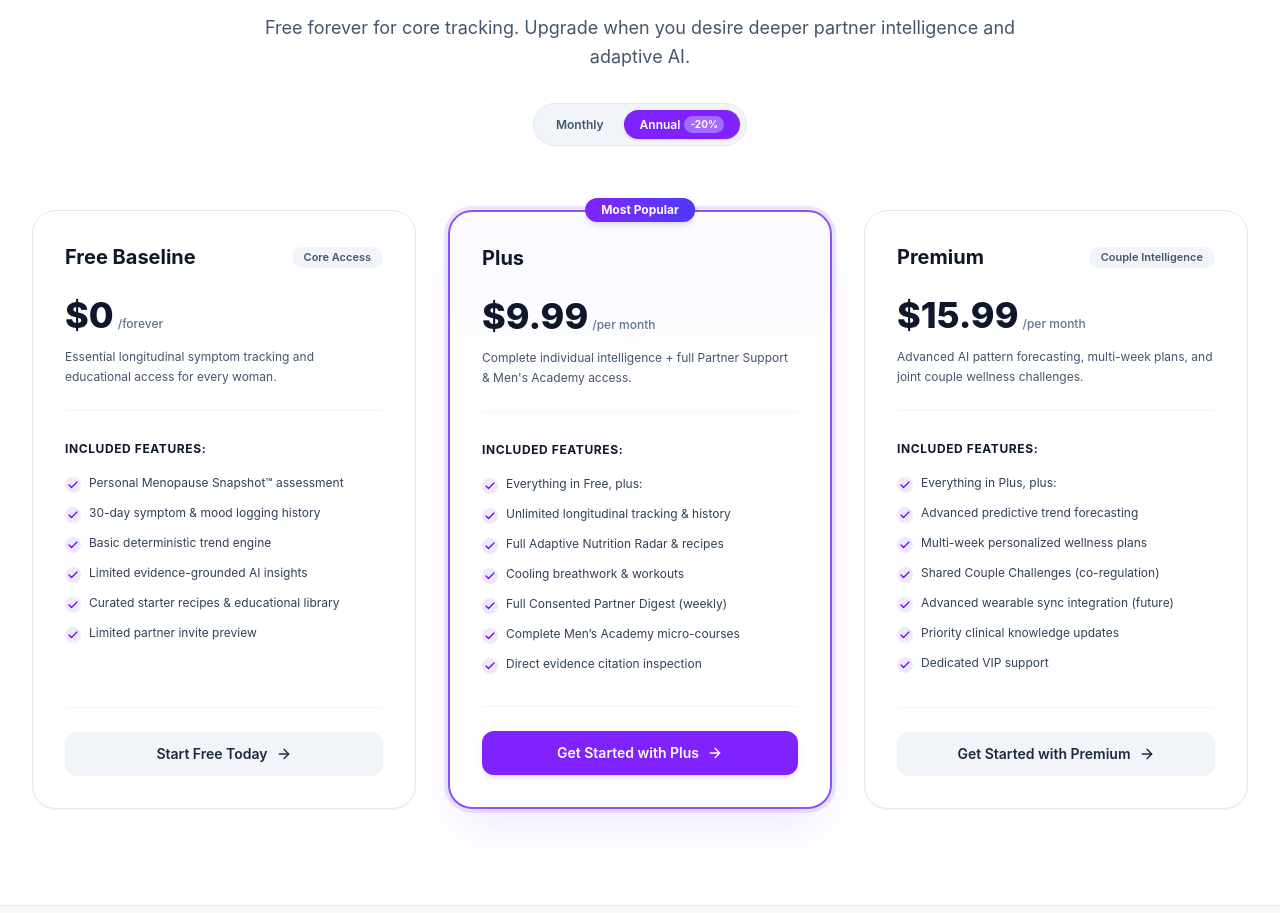
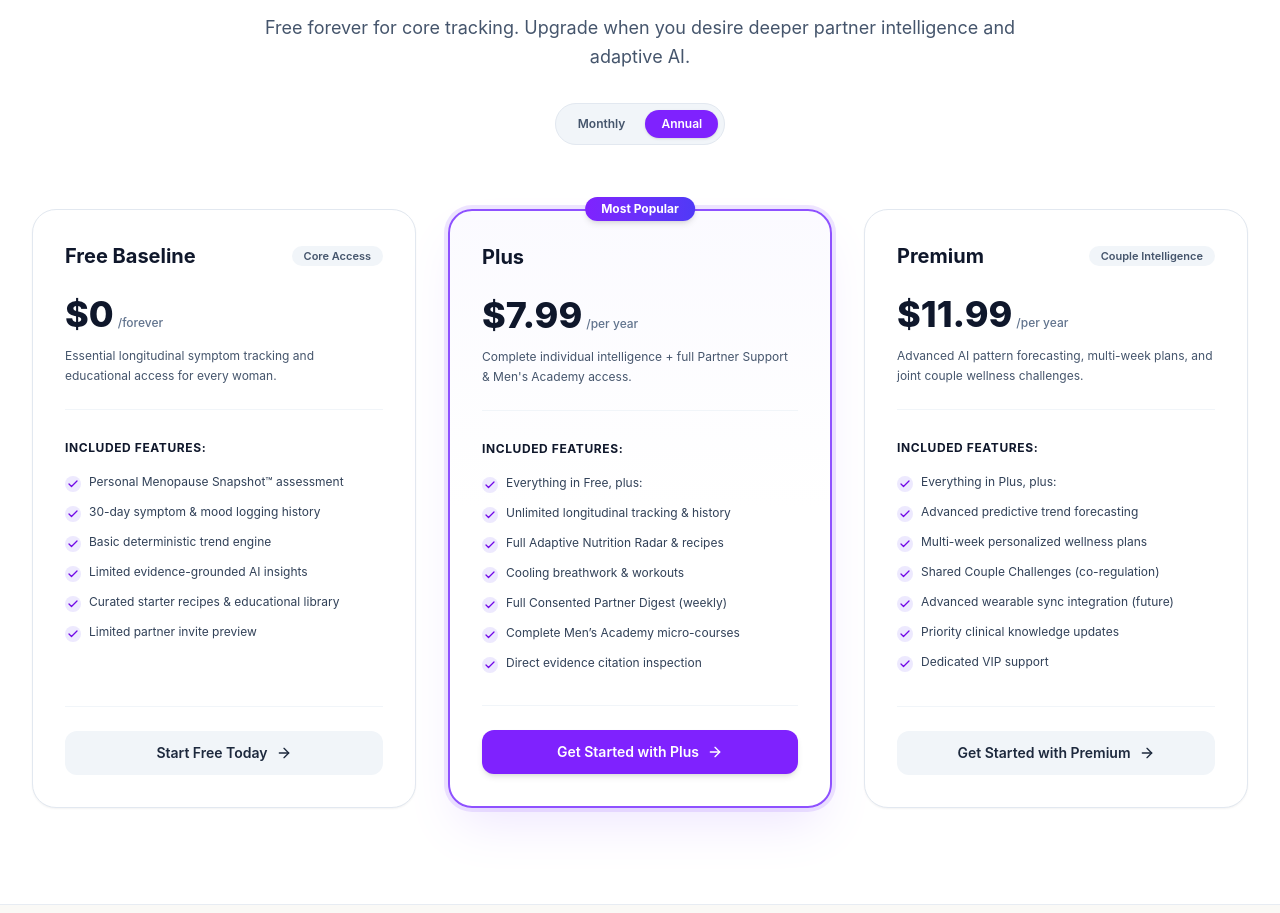
Before and after one commit to MuhammadZaid106/HERCOMPASSAI-front, a Next.js app: page / in a window 1280 px wide. Shown: the part 4292-5205 px from the top of the page. Built offline with nearby package versions, Linux system fonts and the light colour scheme; no server answers.

Commit message:
Changed prices

```diff
--- a/src/app/app/plans/page.tsx
+++ b/src/app/app/plans/page.tsx
@@ -80,6 +80,14 @@ export default function PlansPage() {
 
   const reload = useCallback(() => {
     setReloadKey((key) => key + 1);
+  }, []);
+
+  useEffect(() => {
+    const params = new URLSearchParams(window.location.search);
+    const requestedInterval = params.get("interval");
+    if (requestedInterval === "month" || requestedInterval === "year") {
+      setInterval(requestedInterval);
+    }
   }, []);
 
   // Stripe redirects back here with ?status=success or ?status=cancelled.
--- a/src/components/PricingSection.tsx
+++ b/src/components/PricingSection.tsx
@@ -35,8 +35,8 @@ export default function PricingSection() {
     {
       name: "Plus",
       badge: "Most Popular",
-      price: annualBilling ? "$9.99" : "$12.99",
-      period: "per month",
+      price: annualBilling ? "$7.99" : "$5.99",
+      period: annualBilling ? "per year" : "per month",
       description: "Complete individual intelligence + full Partner Support & Men's Academy access.",
       features: [
         "Everything in Free, plus:",
@@ -48,15 +48,17 @@ export default function PricingSection() {
         "Direct evidence citation inspection",
       ],
       ctaText: "Get Started with Plus",
-      ctaHref: signedIn ? "/app/plans?plan=plus" : "/register?plan=plus",
+      ctaHref: signedIn
+        ? `/app/plans?plan=plus&interval=${annualBilling ? "year" : "month"}`
+        : "/register?plan=plus",
       plan: "plus",
       popular: true,
     },
     {
       name: "Premium",
       badge: "Couple Intelligence",
-      price: annualBilling ? "$15.99" : "$19.99",
-      period: "per month",
+      price: annualBilling ? "$11.99" : "$9.99",
+      period: annualBilling ? "per year" : "per month",
       description: "Advanced AI pattern forecasting, multi-week plans, and joint couple wellness challenges.",
       features: [
         "Everything in Plus, plus:",
@@ -68,7 +70,9 @@ export default function PricingSection() {
         "Dedicated VIP support",
       ],
       ctaText: "Get Started with Premium",
-      ctaHref: signedIn ? "/app/plans?plan=premium" : "/register?plan=premium",
+      ctaHref: signedIn
+        ? `/app/plans?plan=premium&interval=${annualBilling ? "year" : "month"}`
+        : "/register?plan=premium",
       plan: "premium",
       popular: false,
     },
@@ -113,9 +117,6 @@ export default function PricingSection() {
               }`}
             >
               <span>Annual</span>
-              <span className="rounded-full bg-violet-200/40 px-1.5 py-0.5 text-[9px] sm:text-[10px] text-white font-bold">
-                -20%
-              </span>
             </button>
           </div>
         </div>
```
